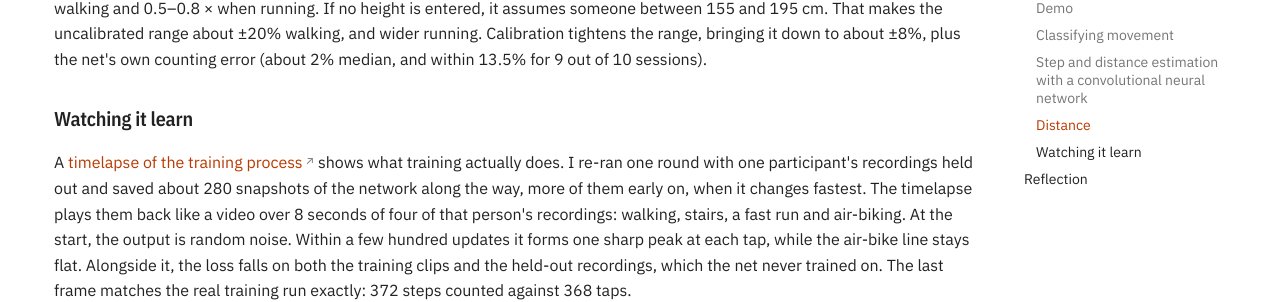
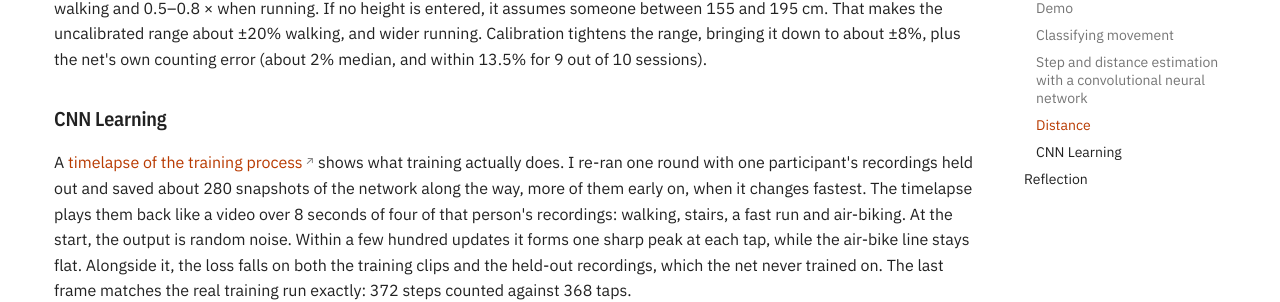
Before and after one commit to sl-ter/portfolio, an MkDocs documentation site: the page built from docs/projects/activity-wearable/index.md, in a window 1280 px wide and 900 px high, scrolled down 4798 px. Shown: the part 155-457 px from the top of the window. Built offline with MkDocs 1.6.1 and Material for MkDocs 9.7.7, drawn with Linux system fonts in a browser that asks for light colours.

Commit message:
Wearable: 'Watching it learn' section is now 'CNN Learning'
Co-Authored-By: Claude Opus 5.5 <noreply@anthropic.com>

```diff
--- a/docs/projects/activity-wearable/index.md
+++ b/docs/projects/activity-wearable/index.md
@@ -137,7 +137,7 @@ height is entered, it assumes someone between 155 and 195 cm. That makes the unc
 about ±20% walking, and wider running. Calibration tightens the range, bringing it down to about
 ±8%, plus the net's own counting error (about 2% median, and within 13.5% for 9 out of 10 sessions).
 
-### Watching it learn
+### CNN Learning
 
 A [timelapse of the training process](https://sl-ter.github.io/me193/ActivityWearable/timelapse.html){ .pf-external }
 shows what training actually does. I re-ran one round with one participant's recordings held out
```
